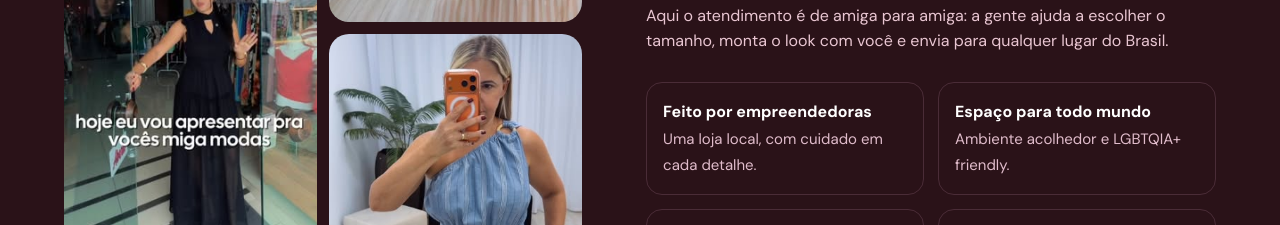
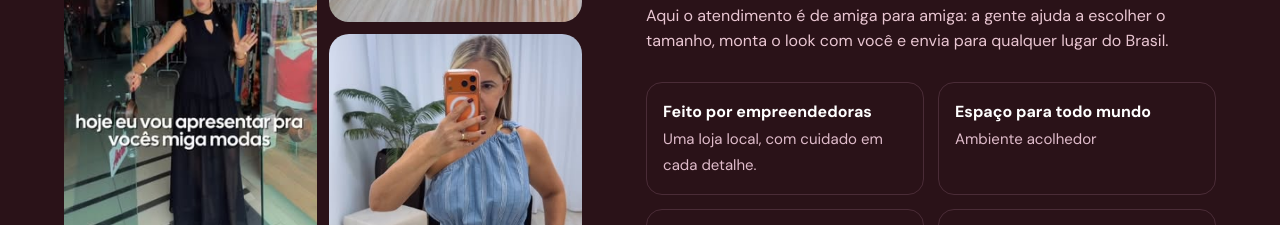
Before and after one commit to brenotocchio/miga-modas, a plain HTML site: page index.html in a window 1280 px wide. Shown: the part 2600-2825 px from the top of the page. Drawn offline with Linux system fonts and the light colour scheme.

Commit message:
Update index.html

```diff
--- a/index.html
+++ b/index.html
@@ -323,7 +323,7 @@ body.is-adm .adm{display:block}body.is-adm{overflow:hidden}
   <p class="lead">Aqui o atendimento é de amiga para amiga: a gente ajuda a escolher o tamanho, monta o look com você e envia para qualquer lugar do Brasil.</p>
   <div class="vals">
    <div><b>Feito por empreendedoras</b><span>Uma loja local, com cuidado em cada detalhe.</span></div>
-   <div><b>Espaço para todo mundo</b><span>Ambiente acolhedor e LGBTQIA+ friendly.</span></div>
+   <div><b>Espaço para todo mundo</b><span>Ambiente acolhedor</span></div>
    <div><b>Sempre tem novidade</b><span>Peças novas toda semana na loja e no Instagram.</span></div>
    <div><b>Perto ou longe</b><span>Retire na loja ou receba em casa.</span></div>
   </div>
```
